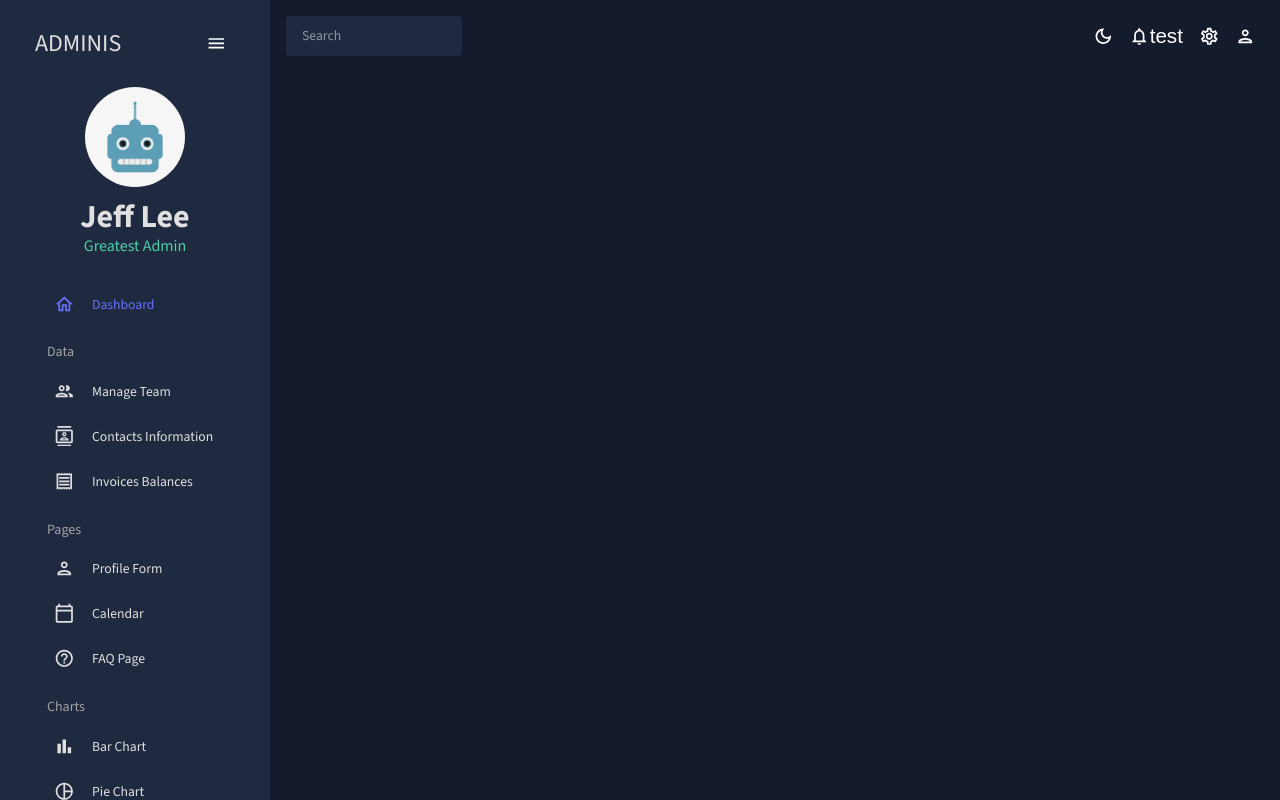
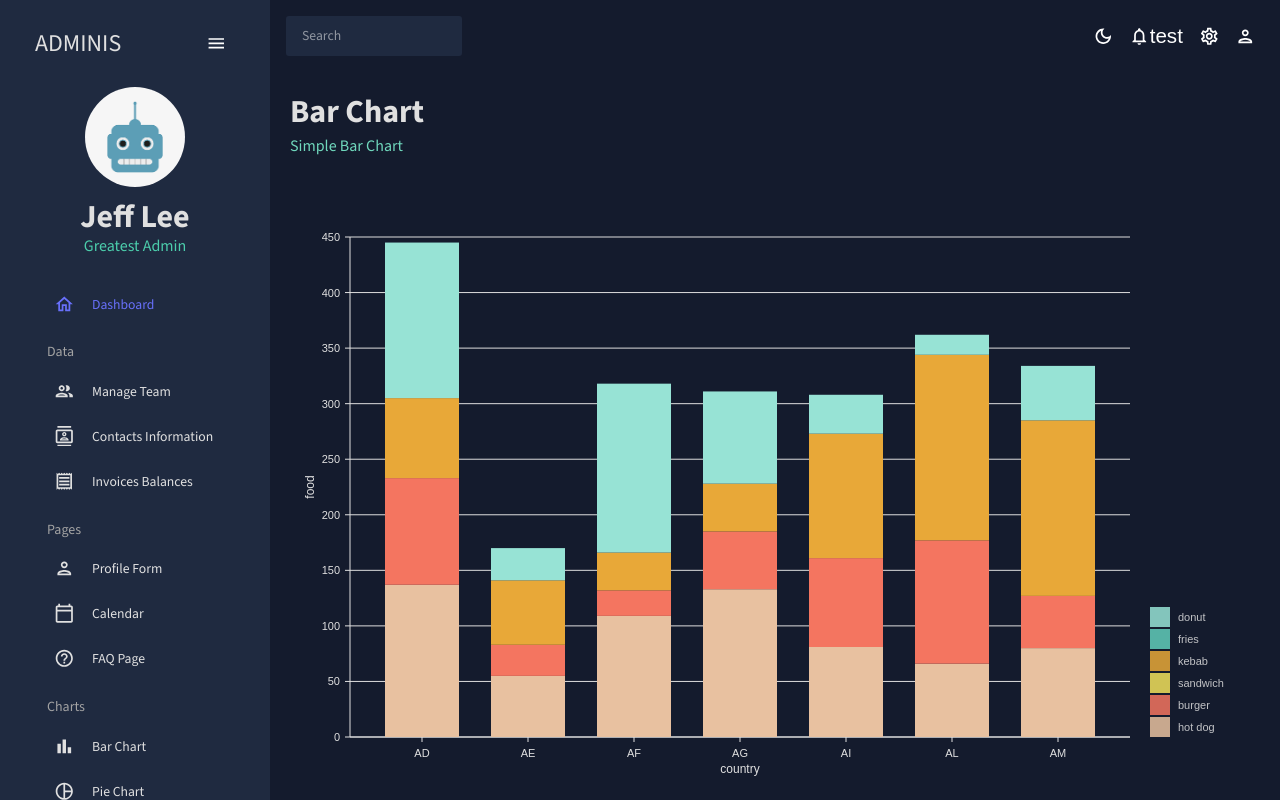
Before and after one commit to jeffreyleec/react-dashboard, a React (Create React App) app: page /bar in a window 1280 px wide. Built offline with nearby package versions, Linux system fonts and the light colour scheme.

Commit message:
bar chart completed.

```diff
--- a/src/App.js
+++ b/src/App.js
@@ -8,14 +8,13 @@
 import Invoices from "./scenes/invoices";
 import Form from "./scenes/form";
 import Calendar from "./scenes/calendar";
-// import Bar from "./scenes/bar";
+import Bar from "./scenes/bar";
 // import Line from "./scenes/line";
 // import Pie from "./scenes/pie";
 import FAQ from "./scenes/faq";
 // import Geography from "./scenes/geography";
 import { CssBaseline, ThemeProvider } from "@mui/material";
 import { ColorModeContext, useMode } from "./theme";
-
 
 function App() {
   const [theme, colorMode] = useMode();
@@ -37,7 +36,7 @@
               <Route path="/form" element={<Form />} />
               <Route path="/calendar" element={<Calendar />} />
               <Route path="/faq" element={<FAQ />} />
-              {/* <Route path="/bar" element={<Bar />} /> */}
+              <Route path="/bar" element={<Bar />} />
               {/* <Route path="/pie" element={<Pie />} /> */}
               {/* <Route path="/line" element={<Line />} /> */}
               {/* <Route path="/geography" element={<Geography />} /> */}
--- a/src/components/BarChart.jsx
+++ b/src/components/BarChart.jsx
@@ -1,7 +1,130 @@
-import React from "react";
+import { useTheme } from "@mui/material";
+import { ResponsiveBar } from "@nivo/bar";
+import { tokens } from "../theme";
+import { mockBarData as data } from "../data/mockData";
 
-const BarChart = () => {
-  return <div></div>;
+const BarChart = ({ isDashboard = false }) => {
+  const theme = useTheme();
+  const colors = tokens(theme.palette.mode);
+
+  return (
+    <ResponsiveBar
+      data={data}
+      theme={{
+        // added
+        axis: {
+          domain: {
+            line: {
+              stroke: colors.grey[100],
+            },
+          },
+          legend: {
+            text: {
+              fill: colors.grey[100],
+            },
+          },
+          ticks: {
+            line: {
+              stroke: colors.grey[100],
+              strokeWidth: 1,
+            },
+            text: {
+              fill: colors.grey[100],
+            },
+          },
+        },
+        legends: {
+          text: {
+            fill: colors.grey[100],
+          },
+        },
+      }}
+      keys={["hot dog", "burger", "sandwich", "kebab", "fries", "donut"]}
+      indexBy="country"
+      margin={{ top: 50, right: 130, bottom: 50, left: 60 }}
+      padding={0.3}
+      valueScale={{ type: "linear" }}
+      indexScale={{ type: "band", round: true }}
+      colors={{ scheme: "nivo" }}
+      defs={[
+        {
+          id: "dots",
+          type: "patternDots",
+          background: "inherit",
+          color: "#38bcb2",
+          size: 4,
+          padding: 1,
+          stagger: true,
+        },
+        {
+          id: "lines",
+          type: "patternLines",
+          background: "inherit",
+          color: "#eed312",
+          rotation: -45,
+          lineWidth: 6,
+          spacing: 10,
+        },
+      ]}
+      borderColor={{
+        from: "color",
+        modifiers: [["darker", "1.6"]],
+      }}
+      axisTop={null}
+      axisRight={null}
+      axisBottom={{
+        tickSize: 5,
+        tickPadding: 5,
+        tickRotation: 0,
+        legend: isDashboard ? undefined : "country", // changed
+        legendPosition: "middle",
+        legendOffset: 32,
+      }}
+      axisLeft={{
+        tickSize: 5,
+        tickPadding: 5,
+        tickRotation: 0,
+        legend: isDashboard ? undefined : "food", // changed
+        legendPosition: "middle",
+        legendOffset: -40,
+      }}
+      enableLabel={false}
+      labelSkipWidth={12}
+      labelSkipHeight={12}
+      labelTextColor={{
+        from: "color",
+        modifiers: [["darker", 1.6]],
+      }}
+      legends={[
+        {
+          dataFrom: "keys",
+          anchor: "bottom-right",
+          direction: "column",
+          justify: false,
+          translateX: 120,
+          translateY: 0,
+          itemsSpacing: 2,
+          itemWidth: 100,
+          itemHeight: 20,
+          itemDirection: "left-to-right",
+          itemOpacity: 0.85,
+          symbolSize: 20,
+          effects: [
+            {
+              on: "hover",
+              style: {
+                itemOpacity: 1,
+              },
+            },
+          ],
+        },
+      ]}
+      role="application"
+      barAriaLabel={function (e) {
+        return e.id + ": " + e.formattedValue + " in country: " + e.indexValue;
+      }}
+    />
+  );
 };
 
 export default BarChart;
--- /dev/null
+++ b/src/scenes/bar/index.jsx
@@ -0,0 +1,16 @@
+import { Box } from "@mui/material";
+import Header from "../../components/Header";
+import BarChart from "../../components/BarChart";
+
+const Bar = () => {
+  return (
+    <Box m="20px">
+      <Header title="Bar Chart" subtitle="Simple Bar Chart" />
+      <Box height="75vh">
+        <BarChart />
+      </Box>
+    </Box>
+  );
+};
+
+export default Bar;
```
Also changed, not shown: src/components/LineChart.jsx (added), src/components/PieChart.jsx (added).
